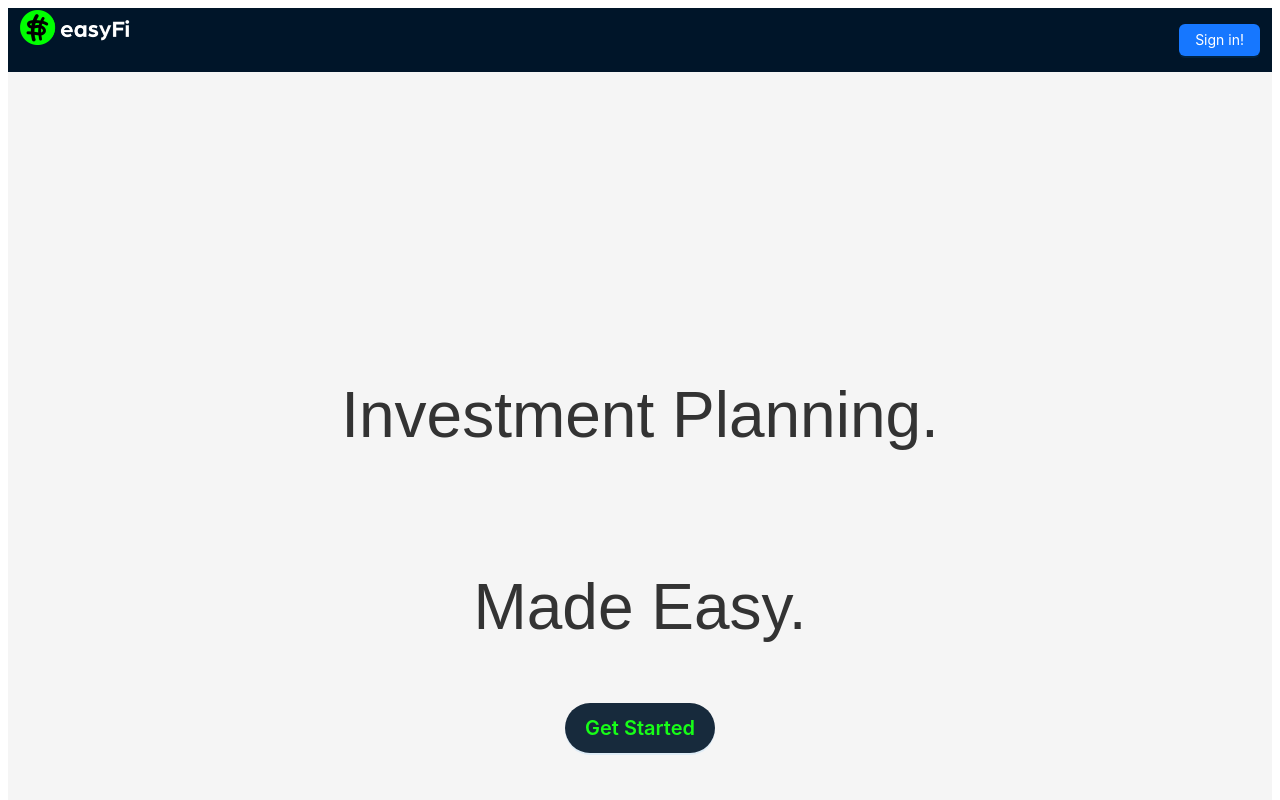
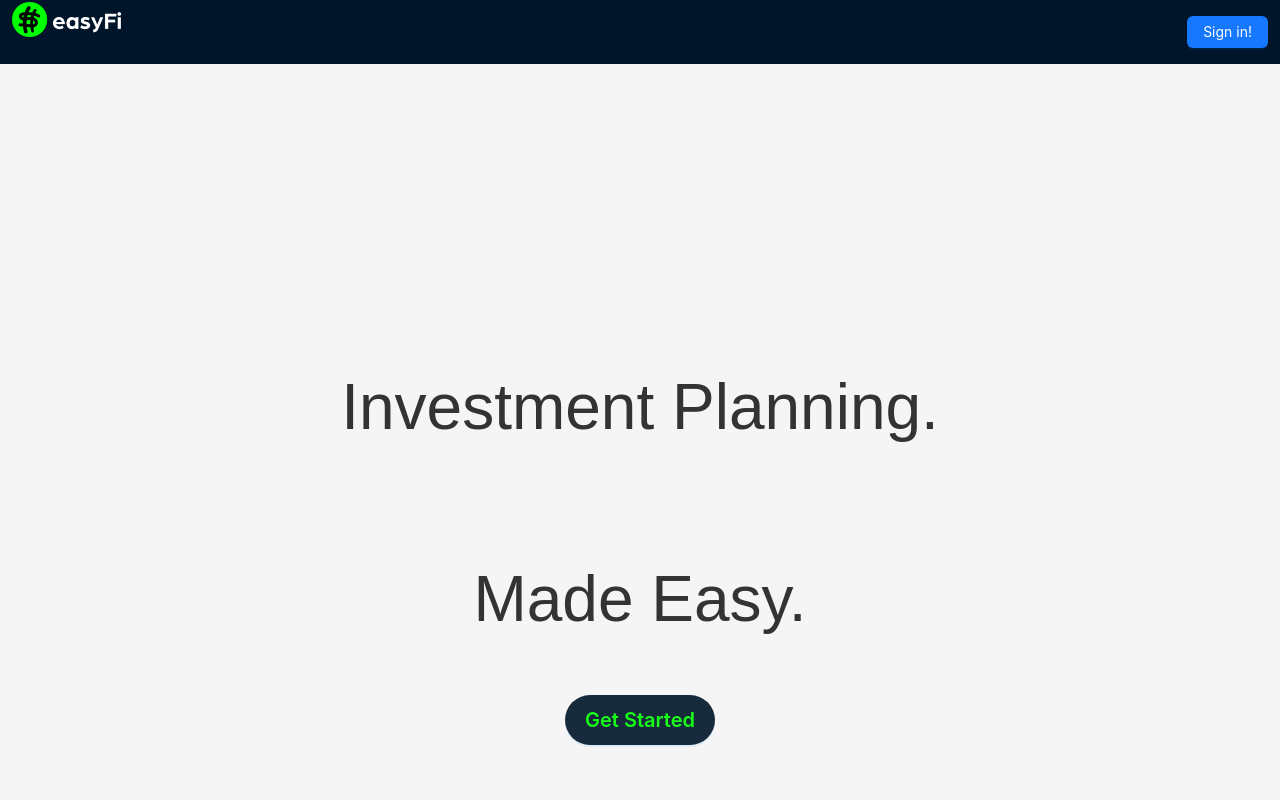
Before and after one commit to peterlewandowski/easyfi-2-web, a React (Vite) app: page / in a window 1280 px wide. Shown: the top 800 px of the page. Built offline with nearby package versions, Linux system fonts and the light colour scheme; no server answers.

Commit message:
normalize agent margin

```diff
--- a/src/index.css
+++ b/src/index.css
@@ -0,0 +1,3 @@
+body {
+    margin: 0
+}
```
